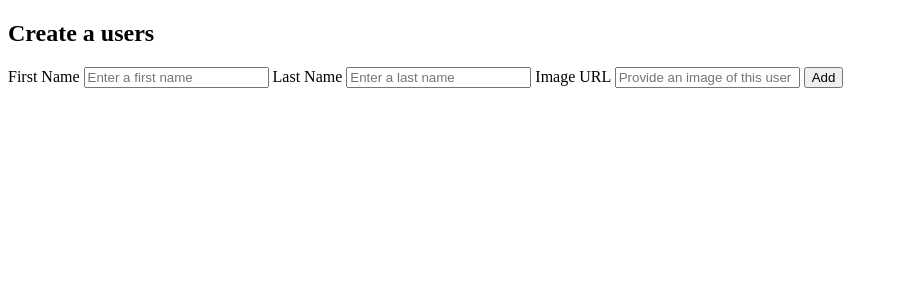
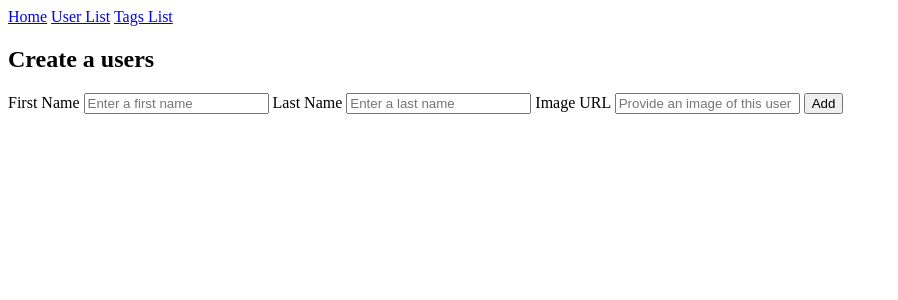
Before and after one commit to 000xzhou/SQLAlchemy, a Flask app: page /users/new in a window 1280 px wide. Shown: the top 300 px of the page, without its empty margins (0-898 px from the left). Run offline with Flask 3, Linux system fonts and the light colour scheme; parts of the project's set-up code (start-up, migrations or seed data) failed here and were passed over.

Commit message:
added nav bar and change Tags to Tag

```diff
--- a/app.py
+++ b/app.py
@@ -13,7 +13,7 @@ database_uri = os.environ.get('DATABASE_URL')
 
 app.config['SQLALCHEMY_DATABASE_URI'] = database_uri
 app.config['SQLALCHEMY_TRACK_MODIFICATIONS'] = False
-app.config['SQLALCHEMY_ECHO'] = True
+app.config['SQLALCHEMY_ECHO'] = False
 app.secret_key = secret_key
 
 connect_db(app)
--- a/models.py
+++ b/models.py
@@ -41,18 +41,18 @@ class Post(db.Model):
     user_id = db.Column(db.Integer, db.ForeignKey('users.id'))
 
     # user = db.relationship('User', backref='posts')
-    posttags = db.relationship('Tags', secondary='posttags', backref='posts')
+    tags = db.relationship('Tag', secondary='posttags', backref='posts')
 
     def __repr__(self):
         s = self
         return f"<post id={s.id}, title={s.title}, content={s.content}, created_at={s.created_at}>"
 
 class Tag(db.Model):
-    __tablename__ = "Tags"
+    __tablename__ = "tags"
 
     id = db.Column(db.Integer,
                    primary_key=True)
-    name = db.Column(db.Text, nullable=False, unique=True)
+    name = db.Column(db.String(50), nullable=False, unique=True)
 class PostTag(db.Model):
     __tablename__ = "posttags"
 
--- a/templates/base.html
+++ b/templates/base.html
@@ -1,5 +1,4 @@
 <!-- base.html -->
-
 <!DOCTYPE html>
 <html lang="en">
   <head>
@@ -10,6 +9,9 @@
   <body>
     <nav>
       <!-- Navigation links go here -->
+      <a href="/">Home</a>
+      <a href="/users">User List</a>
+      <a href="/tags">Tags List</a>
     </nav>
     {% with messages = get_flashed_messages() %} {% if messages %}
     <ul>
--- a/templates/homepage.html
+++ b/templates/homepage.html
@@ -12,6 +12,4 @@ content_title %}Recent Post{% endblock %} {% block content %}
   </li>
   {% endfor %}
 </ul>
-<a href="/users">User List</a>
-
 {% endblock %}
```
